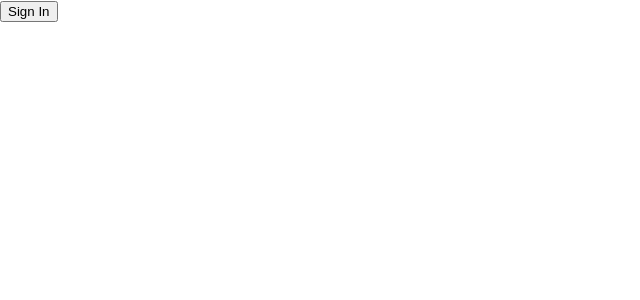
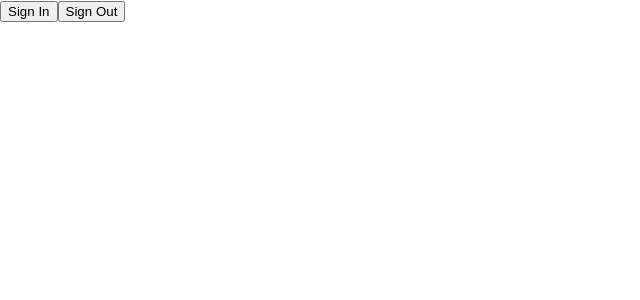
Before and after one commit to tristanpank/workout-planner, a React (Create React App) app: page / in a window 1280 px wide. Shown: the top 300 px of the page, without its empty margins (0-640 px from the left). Built offline with nearby package versions, Linux system fonts and the light colour scheme.

Commit message:
Implement basic signIn/signOut Abstracted auth functionality into auth.js file

```diff
--- a/src/App.js
+++ b/src/App.js
@@ -1,38 +1,16 @@
 import { useState } from 'react';
-import { auth } from "./firebase.config";
-import { signInWithPopup, GoogleAuthProvider } from "firebase/auth";
-
-const provider = new GoogleAuthProvider();
+import { signIn, signOutUser } from "./firebase/auth";
 
 
 function App() {
-  const [currUser, setCurrUser] = useState();
-  function handleClick(e) {
-    signInWithPopup(auth, provider)
-    .then((result) => {
-      // This gives you a Google Access Token. You can use it to access the Google API.
-      const credential = GoogleAuthProvider.credentialFromResult(result);
-      const token = credential.accessToken;
-      // The signed-in user info.
-      const user = result.user;
-      setCurrUser(user.displayName);
-      // IdP data available using getAdditionalUserInfo(result)
-      // ...
-    }).catch((error) => {
-      // Handle Errors here.
-      const errorCode = error.code;
-      const errorMessage = error.message;
-      // The email of the user's account used.
-      const email = error.customData.email;
-      // The AuthCredential type that was used.
-      const credential = GoogleAuthProvider.credentialFromError(error);
-      // ...
-    });
-  }
+  const [currUser, setCurrUser] = useState({displayName: ""});
+
+
   return(
     <div>
-      <button onClick={handleClick}>Sign In</button>
-      <div>{currUser}</div>
+      <button onClick={() => signIn(setCurrUser)}>Sign In</button>
+      <button onClick={() => signOutUser(setCurrUser)}>Sign Out</button>
+      <div>{currUser.displayName}</div>
     </div>
   )
 }
--- /dev/null
+++ b/src/firebase/auth.js
@@ -0,0 +1,35 @@
+import { auth } from "./firebase.config";
+import { signInWithPopup, signOut, GoogleAuthProvider } from "firebase/auth";
+
+const provider = new GoogleAuthProvider();
+
+export async function signIn(setCurrUser) {
+  signInWithPopup(auth, provider)
+  .then((result) => {
+    // This gives you a Google Access Token. You can use it to access the Google API.
+    const credential = GoogleAuthProvider.credentialFromResult(result);
+    const token = credential.accessToken;
+    // The signed-in user info.
+    const user = result.user;
+    console.log(user);
+    setCurrUser(user);
+    // IdP data available using getAdditionalUserInfo(result)
+    // ...
+  }).catch((error) => {
+    // Handle Errors here.
+    const errorCode = error.code;
+    const errorMessage = error.message;
+    // The email of the user's account used.
+    const email = error.customData.email;
+    // The AuthCredential type that was used.
+    const credential = GoogleAuthProvider.credentialFromError(error);
+    // ...
+  });
+}
+
+export function signOutUser(setCurrUser) {
+  signOut(auth).then(() => {
+    console.log(auth.currentUser);
+  });
+  setCurrUser({displayName: ""});
+}
```
Also changed, not shown: src/firebase/firebase.config.js (renamed from src/firebase.config.js).
